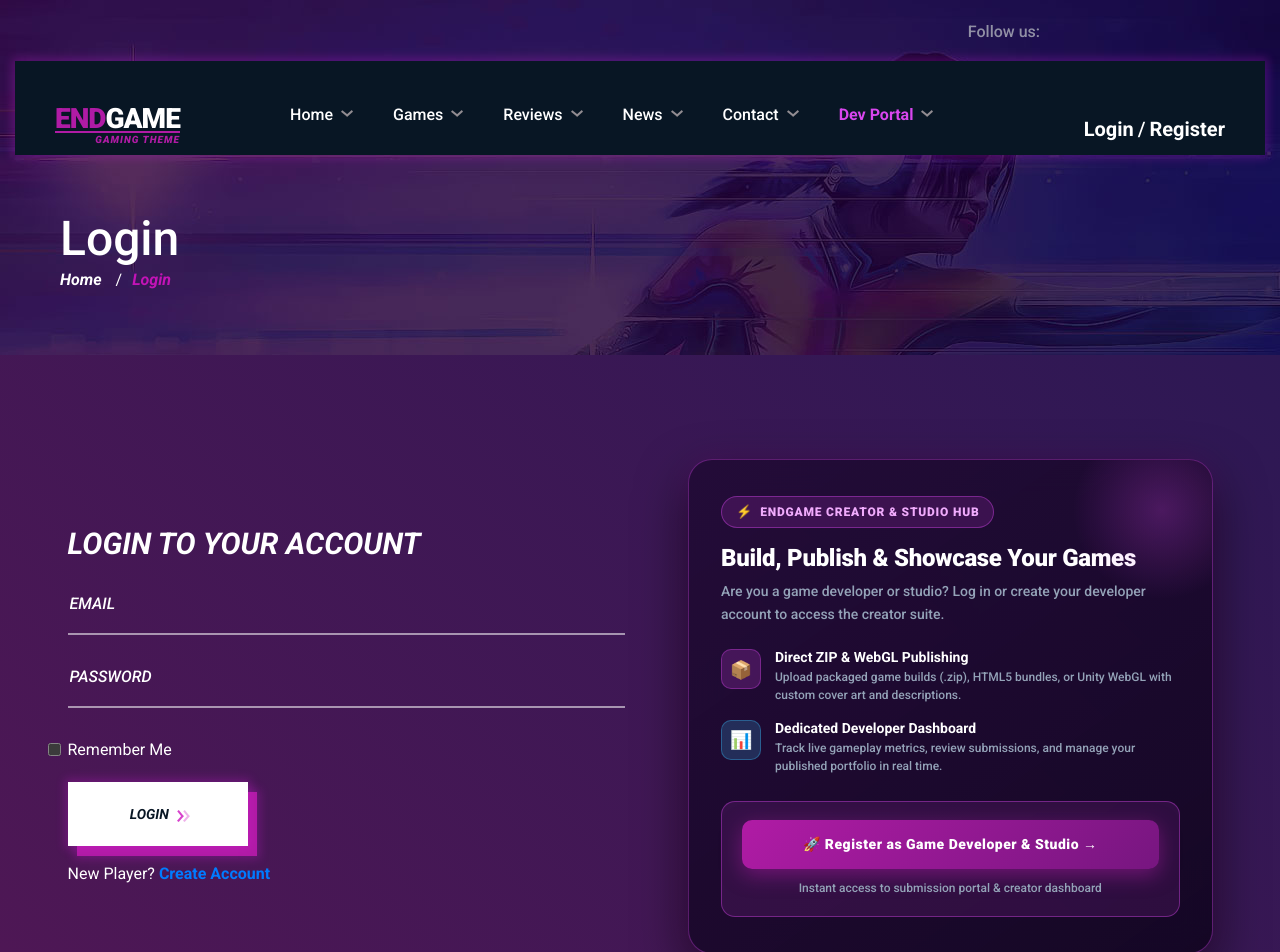
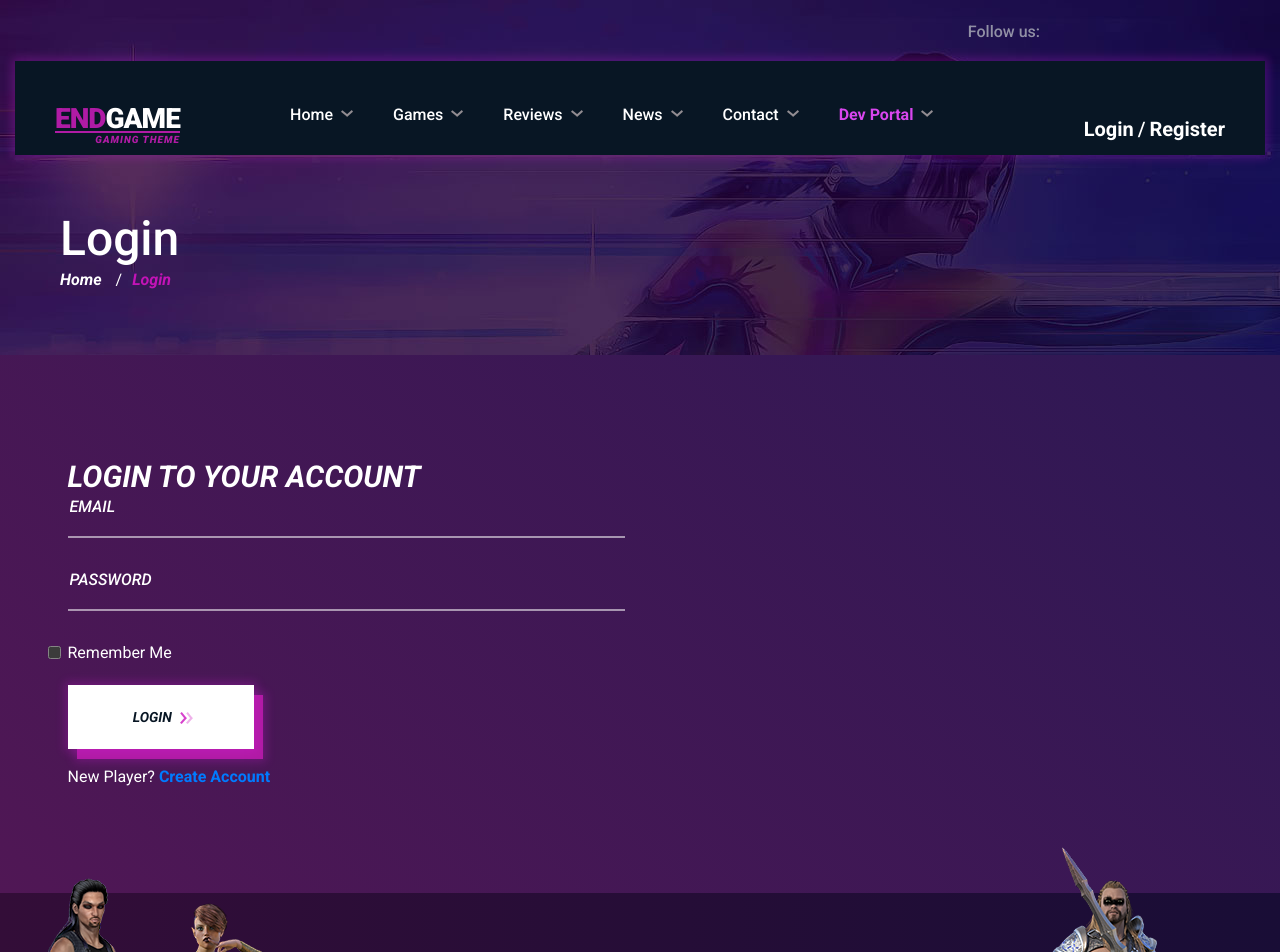
Before and after one commit to dhvanits20/UDP-Project, a React (Vite) app in the folder My_project/Multi-Game-WebApp-MERN/frontend/: page /login in a window 1280 px wide. Shown: the top 952 px of the page. Built offline with nearby package versions, Linux system fonts and the light colour scheme; a web font is replaced by a local one.

Commit message:
refactor(auth): simplify login page to standard direct credential login

```diff
--- a/My_project/Multi-Game-WebApp-MERN/frontend/src/pages/auth/Login.jsx
+++ b/My_project/Multi-Game-WebApp-MERN/frontend/src/pages/auth/Login.jsx
@@ -59,14 +59,14 @@ const Login = () => {
 
       <section className="contact-page">
         <div className="container">
-          <div className="row align-items-center">
-            {/* Left Column: Login Form */}
-            <div className="col-lg-6 col-md-12 mb-5 mb-lg-0">
-              <div className="section-title text-white" style={{ marginBottom: '30px' }}>
-                <h2 style={{ margin: 0 }}>Login to your account</h2>
+          <div className="row">
+            <div className="col-lg-12">
+              <div className="section-title text-white">
+                <h2>Login to your account</h2>
               </div>
-              <form className="contact-form" onSubmit={handleSubmit} style={{ margin: 0 }}>
-                <div>
+              <form className="contact-form" onSubmit={handleSubmit}>
+                <div className="row">
+                  <div className="col-md-6">
                     <input
                       type="email"
                       placeholder="Email"
@@ -77,7 +77,8 @@ const Login = () => {
                       autoFocus
                     />
                   </div>
-                <div>
+                  <div className="col-md-6">&nbsp;</div>
+                  <div className="col-md-6">
                     <input
                       type="password"
                       placeholder="Password"
@@ -87,20 +88,12 @@ const Login = () => {
                       required
                     />
                     {error && (
-                    <div style={{
-                      padding: '10px 16px',
-                      borderRadius: '8px',
-                      background: 'rgba(239, 68, 68, 0.15)',
-                      border: '1px solid rgba(239, 68, 68, 0.4)',
-                      color: '#fca5a5',
-                      fontSize: '13px',
-                      marginBottom: '20px'
-                    }}>
-                      ⚠️ {error}
-                    </div>
+                      <span className="text-danger d-block mb-3">
+                        <strong>{error}</strong>
+                      </span>
                     )}
                   </div>
-                <div>
+                  <div className="col-lg-12">
                     <div className="form-check" style={{ marginBottom: '20px', paddingLeft: 0 }}>
                       <input
                         className="form-check-input"
@@ -115,117 +108,16 @@ const Login = () => {
                         Remember Me
                       </label>
                     </div>
-                  <button className="site-btn" type="submit" disabled={loading} style={{ minWidth: '180px' }}>
+                    <button className="site-btn" type="submit" disabled={loading}>
                       {loading ? 'Logging in...' : 'Login'} <img src="/assets/img/icons/double-arrow.png" alt="#" />
                     </button>
-                  <div className="mt-3 d-flex flex-wrap align-items-center gap-3">
-                    <div>
+                    <div className="mt-3">
                       <span className="text-white">New Player? </span>
                       <Link to="/register" className="text-primary font-weight-bold">Create Account</Link>
                     </div>
                   </div>
                 </div>
               </form>
-            </div>
-
-            {/* Right Column: Aesthetic Developer & Studio Hub Showcase Card */}
-            <div className="col-lg-6 col-md-12 pl-lg-5">
-              <div style={{
-                background: 'linear-gradient(145deg, rgba(32, 10, 52, 0.85) 0%, rgba(18, 6, 33, 0.92) 100%)',
-                backdropFilter: 'blur(16px)',
-                WebkitBackdropFilter: 'blur(16px)',
-                border: '1px solid rgba(217, 70, 239, 0.35)',
-                borderRadius: '24px',
-                padding: '36px 32px',
-                boxShadow: '0 20px 50px rgba(0, 0, 0, 0.6), 0 0 30px rgba(176, 27, 165, 0.15)',
-                position: 'relative',
-                overflow: 'hidden'
-              }}>
-                {/* Decorative Top Accent Light */}
-                <div style={{
-                  position: 'absolute',
-                  top: '-40px',
-                  right: '-40px',
-                  width: '180px',
-                  height: '180px',
-                  background: 'radial-gradient(circle, rgba(217, 70, 239, 0.25) 0%, transparent 70%)',
-                  borderRadius: '50%',
-                  pointerEvents: 'none'
-                }}></div>
-
-                {/* Badge Header */}
-                <div style={{ display: 'inline-flex', alignItems: 'center', gap: '8px', padding: '5px 14px', borderRadius: '20px', background: 'rgba(217, 70, 239, 0.15)', border: '1px solid rgba(217, 70, 239, 0.4)', marginBottom: '16px' }}>
-                  <span style={{ fontSize: '13px' }}>⚡</span>
-                  <span style={{ color: '#f0abfc', fontSize: '12px', fontWeight: 800, letterSpacing: '0.8px', textTransform: 'uppercase' }}>
-                    ENDGAME Creator & Studio Hub
-                  </span>
-                </div>
-
-                <h3 style={{ color: '#fff', fontSize: '24px', fontWeight: 900, marginBottom: '8px', letterSpacing: '-0.3px' }}>
-                  Build, Publish & Showcase Your Games
-                </h3>
-                <p style={{ color: '#94a3b8', fontSize: '14px', lineHeight: 1.6, marginBottom: '24px' }}>
-                  Are you a game developer or studio? Log in or create your developer account to access the creator suite.
-                </p>
-
-                {/* Highlights */}
-                <div style={{ display: 'flex', flexDirection: 'column', gap: '16px', marginBottom: '26px' }}>
-                  <div style={{ display: 'flex', gap: '14px', alignItems: 'flex-start' }}>
-                    <div style={{ width: '40px', height: '40px', borderRadius: '10px', background: 'rgba(217, 70, 239, 0.2)', border: '1px solid rgba(217, 70, 239, 0.35)', display: 'flex', alignItems: 'center', justifyContent: 'center', fontSize: '18px', flexShrink: 0 }}>
-                      📦
-                    </div>
-                    <div>
-                      <h5 style={{ color: '#fff', fontSize: '14px', fontWeight: 700, margin: '0 0 2px' }}>Direct ZIP & WebGL Publishing</h5>
-                      <p style={{ color: '#94a3b8', fontSize: '12px', margin: 0, lineHeight: 1.5 }}>
-                        Upload packaged game builds (.zip), HTML5 bundles, or Unity WebGL with custom cover art and descriptions.
-                      </p>
-                    </div>
-                  </div>
-
-                  <div style={{ display: 'flex', gap: '14px', alignItems: 'flex-start' }}>
-                    <div style={{ width: '40px', height: '40px', borderRadius: '10px', background: 'rgba(56, 189, 248, 0.2)', border: '1px solid rgba(56, 189, 248, 0.35)', display: 'flex', alignItems: 'center', justifyContent: 'center', fontSize: '18px', flexShrink: 0 }}>
-                      📊
-                    </div>
-                    <div>
-                      <h5 style={{ color: '#fff', fontSize: '14px', fontWeight: 700, margin: '0 0 2px' }}>Dedicated Developer Dashboard</h5>
-                      <p style={{ color: '#94a3b8', fontSize: '12px', margin: 0, lineHeight: 1.5 }}>
-                        Track live gameplay metrics, review submissions, and manage your published portfolio in real time.
-                      </p>
-                    </div>
-                  </div>
-                </div>
-
-                {/* Developer Register CTA Button */}
-                <div style={{
-                  padding: '18px 20px',
-                  borderRadius: '14px',
-                  background: 'rgba(217, 70, 239, 0.12)',
-                  border: '1px solid rgba(217, 70, 239, 0.4)',
-                  textAlign: 'center'
-                }}>
-                  <Link
-                    to="/developer/register"
-                    style={{
-                      display: 'block',
-                      width: '100%',
-                      padding: '14px 20px',
-                      borderRadius: '10px',
-                      background: 'linear-gradient(135deg, #b01ba5 0%, #771680 100%)',
-                      color: '#fff',
-                      fontSize: '14px',
-                      fontWeight: 800,
-                      textDecoration: 'none',
-                      boxShadow: '0 6px 20px rgba(176, 27, 165, 0.5)',
-                      letterSpacing: '0.5px'
-                    }}
-                  >
-                    🚀 Register as Game Developer & Studio →
-                  </Link>
-                  <p style={{ color: '#94a3b8', fontSize: '12px', margin: '10px 0 0' }}>
-                    Instant access to submission portal & creator dashboard
-                  </p>
-                </div>
-              </div>
             </div>
           </div>
         </div>
```
Lines whose indentation alone changed are shown as unchanged.
